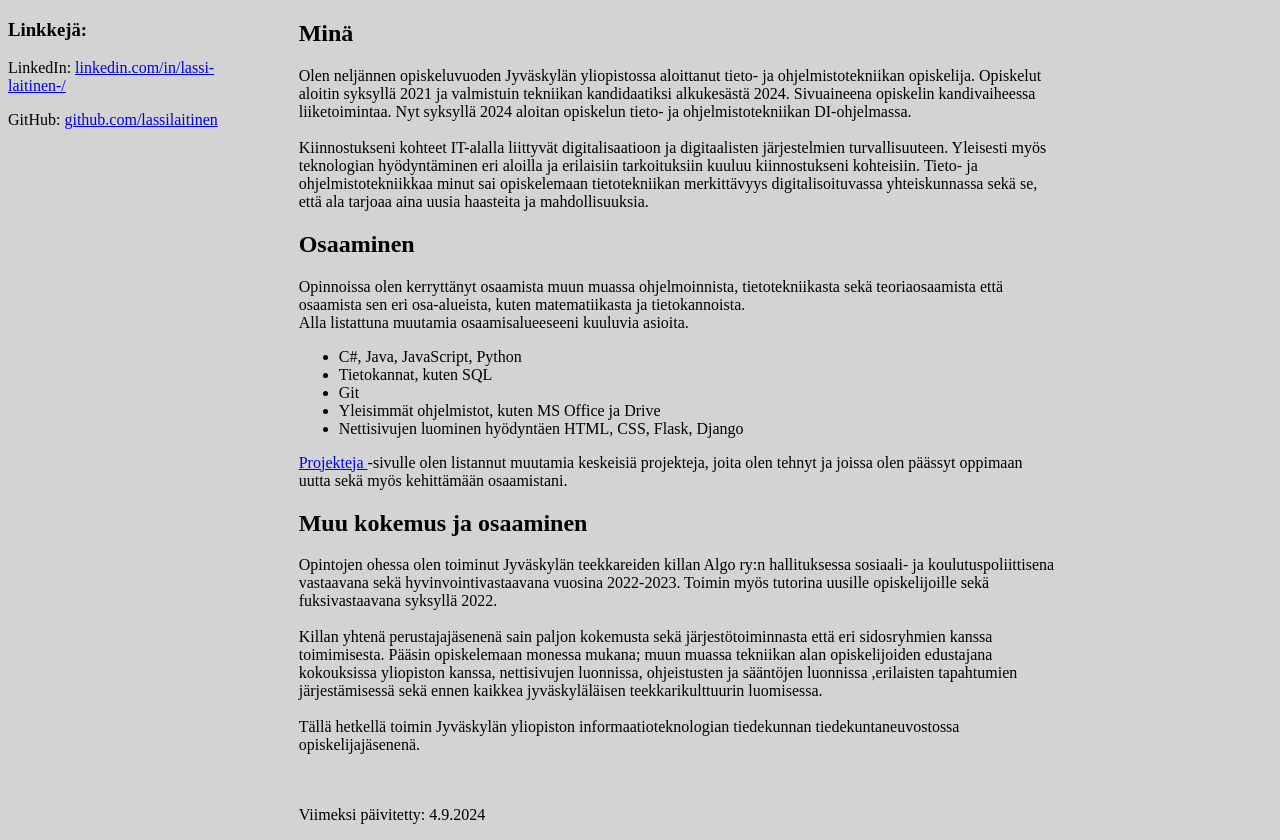
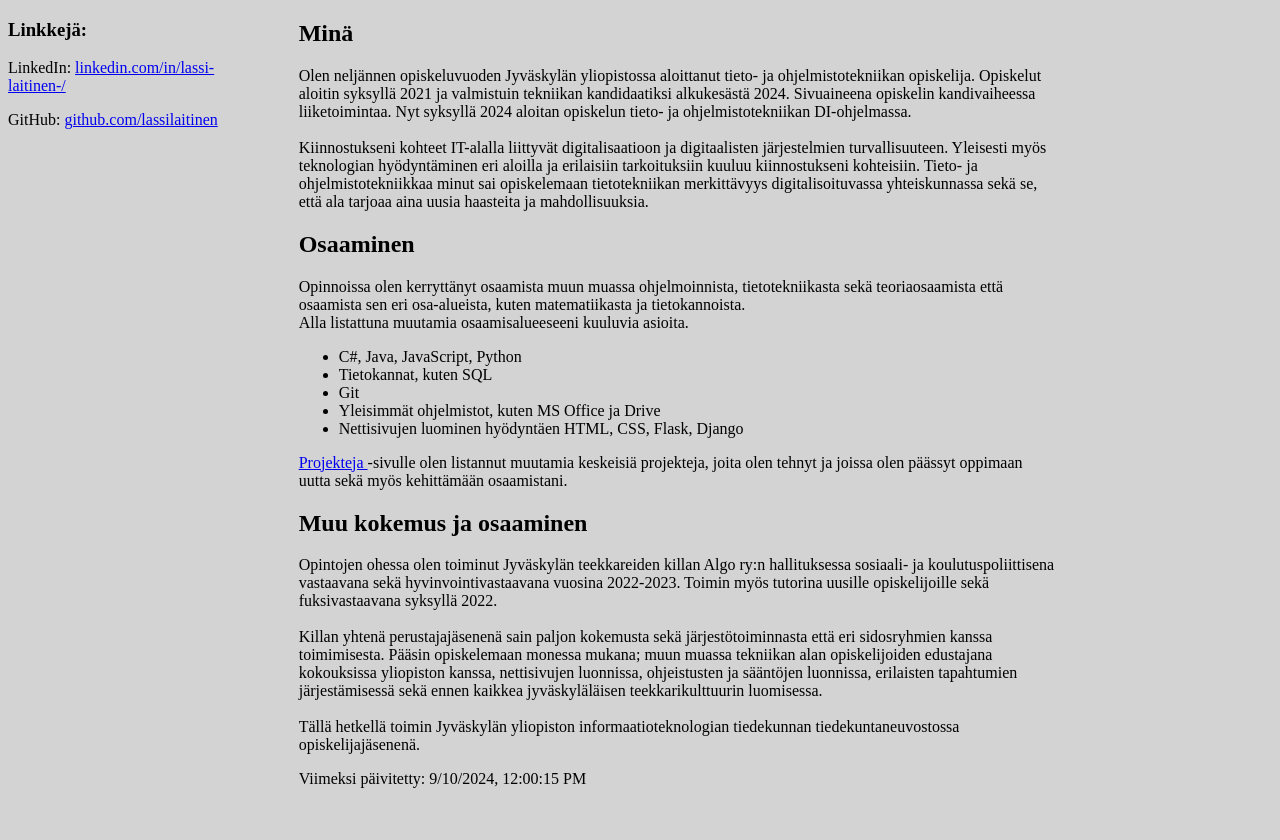
Before and after one commit to lassilaitinen/lassilaitinen.github.io, a plain HTML site: page index.html in a window 1280 px wide. Shown: the part 109-949 px from the top of the page. After the commit the page ends 913 px from the top, so only its background shows below. Drawn offline with Linux system fonts and the light colour scheme.

Commit message:
Yksinkertainen JavaScript-ohjelma

```diff
--- a/index.html
+++ b/index.html
@@ -1,3 +1,9 @@
+<!DOCTYPE html>
+<html>
+    <head>
+        <title>Lassi Laitinen</title>
+        <script src="script.js"></script>
+    </head>
     <link href='style.css' type="text/css" rel="stylesheet" >
     <body>
         <nav class="nav">
@@ -53,14 +59,15 @@
                 vuosina 2022-2023. Toimin myös tutorina uusille opiskelijoille sekä fuksivastaavana syksyllä 2022.<br>
 
                 <br>Killan yhtenä perustajajäsenenä sain paljon kokemusta sekä järjestötoiminnasta että eri sidosryhmien kanssa toimimisesta. Pääsin opiskelemaan
-            monessa mukana; muun muassa tekniikan alan opiskelijoiden edustajana kokouksissa yliopiston kanssa, nettisivujen luonnissa, ohjeistusten ja sääntöjen luonnissa
-            ,erilaisten tapahtumien järjestämisessä sekä ennen kaikkea jyväskyläläisen teekkarikulttuurin luomisessa.<br>
+                monessa mukana; muun muassa tekniikan alan opiskelijoiden edustajana kokouksissa yliopiston kanssa, nettisivujen luonnissa, ohjeistusten ja sääntöjen luonnissa,
+                erilaisten tapahtumien järjestämisessä sekä ennen kaikkea jyväskyläläisen teekkarikulttuurin luomisessa.<br>
 
                 <br> Tällä hetkellä toimin Jyväskylän yliopiston informaatioteknologian tiedekunnan tiedekuntaneuvostossa opiskelijajäsenenä.
-
+                <br>
             </p>
-        <p>
-            <br><br>Viimeksi päivitetty: 4.9.2024
+            <p id="modified">
+                Viimeksi päivitetty tulee tähän.
             </p>
         </div>
     </body>
+</html>
--- /dev/null
+++ b/script.js
@@ -0,0 +1,12 @@
+"use strict";
+console.log("script toimii");
+
+window.addEventListener("load", function() {
+    console.log("script toimii");
+    last_modified();
+});
+
+function last_modified() {
+    const date = new Date(document.lastModified).toLocaleString();
+    document.getElementById('modified').textContent = "Viimeksi päivitetty: " +  date;
+}
```
Also changed, not shown: projects/projects.html (+7 -0 lines). Lines whose indentation alone changed are shown as unchanged.
